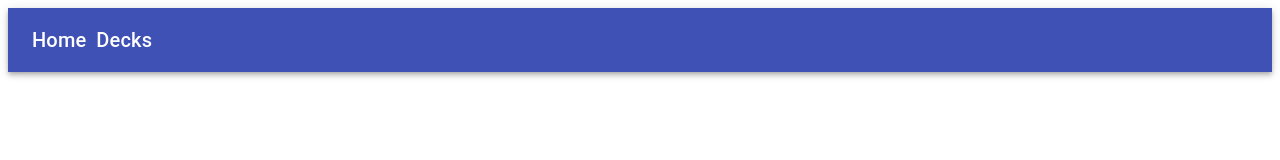
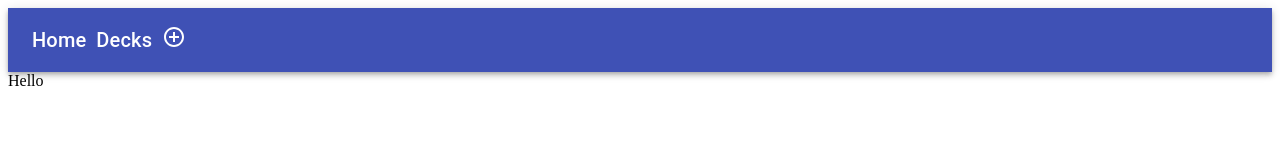
Before and after one commit to cristalcodes/getter-react, a React (Create React App) app: page /addDeck in a window 1280 px wide. Shown: the top 160 px of the page. Built offline with nearby package versions, Linux system fonts and the light colour scheme.

Commit message:
Adds a third route on Nav to an empty component that will hold the add Deck form. The link itself is an addcirclebutton icon from Material UI.

```diff
--- /dev/null
+++ b/src/components/GetterAddDeckForm.js
@@ -0,0 +1,11 @@
+import React from 'react';
+
+class AddDeckForm extends React.Component{
+  render(){
+    return(
+      "Hello"
+    )
+  }
+}
+
+export default AddDeckForm;
--- a/src/routes/index.js
+++ b/src/routes/index.js
@@ -2,9 +2,11 @@ import React from "react";
 import { BrowserRouter as Router, Route, NavLink } from 'react-router-dom';
 import Home from "../components/home";
 import GetterApp from "../components/GetterApp";
+import GetterAddDeckForm from '../components/GetterAddDeckForm';
 import AppBar from '@material-ui/core/AppBar';
 import Toolbar from '@material-ui/core/Toolbar';
 import Typography from '@material-ui/core/Typography';
+import AddCircleOutlineIcon from '@material-ui/icons/AddCircleOutline';
 
 const Navbar = () =>(
   <div >
@@ -17,6 +19,10 @@ const Navbar = () =>(
           <Typography variant="h6">
               <NavLink to="/decks" style={{color: 'white', textDecoration: 'none', marginRight:10}} >Decks</NavLink>
           </Typography>
+          <Typography >
+              <NavLink to="/addDeck" style={{color: 'white', textDecoration: 'none', marginRight:10}} ><AddCircleOutlineIcon /></NavLink>
+          </Typography>
+
         </Toolbar>
       </AppBar>
     </div>
@@ -31,6 +37,7 @@ const AppRouter = () => {
         <Navbar />
         <Route exact path="/" component={Home} />
         <Route exact path="/decks" component={GetterApp} />
+        <Route exact path="/addDeck" component={GetterAddDeckForm} />
       </div>
     </Router>
   )
```
